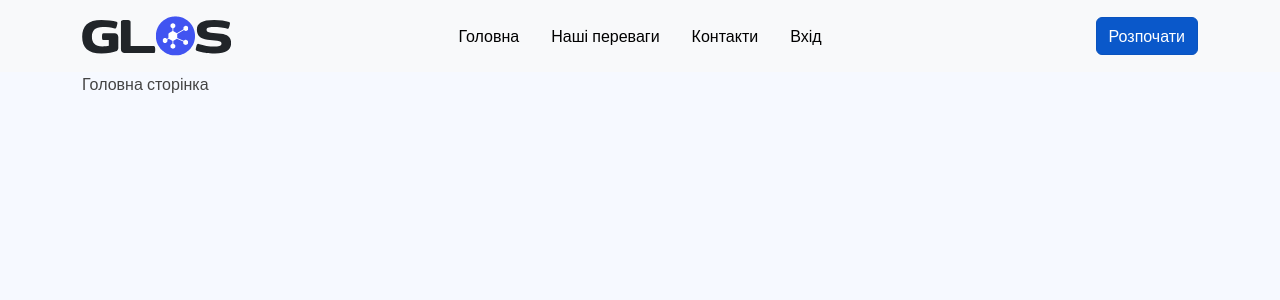
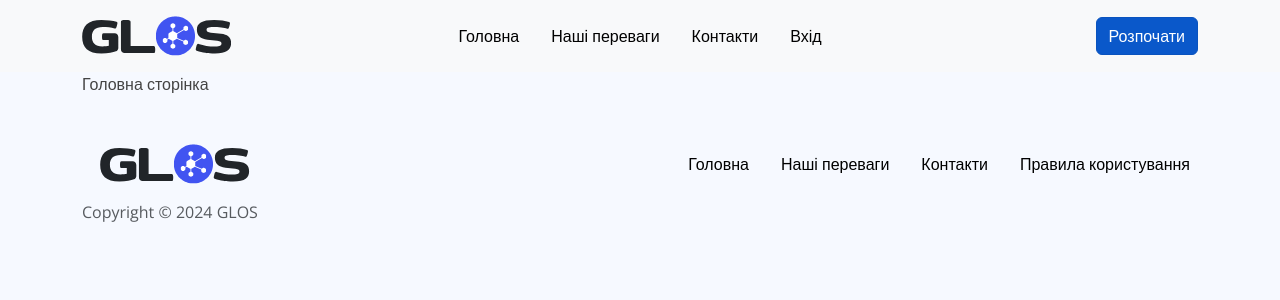
Before and after one commit to illiabazyliv/Glos-backend, a React (Create React App) app in the folder frontend/: page / in a window 1280 px wide. Shown: the top 300 px of the page. Built offline with nearby package versions, Linux system fonts and the light colour scheme.

Commit message:
created footer

```diff
--- a/frontend/src/components/App/App.js
+++ b/frontend/src/components/App/App.js
@@ -5,6 +5,7 @@ import '../../assets/css/style.css';
 import Header from '../Header/Header';
 import HomePage from '../../pages/HomePage/HomePage';
 import { BrowserRouter, Route, Routes } from 'react-router-dom';
+import Footer from '../Footer/Footer.js';
 
 function App() {
   return (
@@ -13,6 +14,7 @@ function App() {
           <Routes>
             <Route path='/' element={<HomePage />} />
           </Routes>
+          <Footer/>
       </BrowserRouter>
   );
 }
--- /dev/null
+++ b/frontend/src/components/Footer/Footer.js
@@ -0,0 +1,36 @@
+import { NavLink } from 'react-router-dom';
+import { ReactComponent as Logo } from "../../assets/svg/logo.svg";
+
+function Footer() {
+  return (
+    <footer className='site-footer'>
+        <nav className="navbar navbar-expand navbar-light py-5 d-block">
+			<div className="container d-flex flex-wrap justify-content-between">
+                <NavLink to="/" className="d-flex col-12 col-lg-2 justify-content-center align-items-center">
+                    <Logo className="logo"/>
+                </NavLink>
+
+                <div className="d-flex justify-content-center justify-content-lg-end align-items-center col-12 col-lg-10">
+                    <ul className="navbar-nav text-center d-flex flex-wrap justify-content-center justify-content-lg-end column-gap-3 pt-3 pt-lg-0">
+                        <li className="nav-item">
+                            <NavLink className="nav-link" to="/">Головна</NavLink>
+                        </li>
+                        <li className="nav-item">
+                            <NavLink className="nav-link" to="/">Наші переваги</NavLink>
+                        </li>
+                        <li className="nav-item">
+                            <NavLink className="nav-link" to="/">Контакти</NavLink>
+                        </li>
+                        <li className="nav-item">
+                            <NavLink className="nav-link" to="/">Правила користування</NavLink>
+                        </li>
+                    </ul>
+                </div>
+			</div>
+            <div className='container text-muted py-3 justify-content-center justify-content-lg-start'>Copyright © 2024 GLOS</div>
+		</nav>
+    </footer>
+  );
+}
+
+export default Footer;
```
Also changed, not shown: 1 other file (tests, documents, lock files or other folders).
